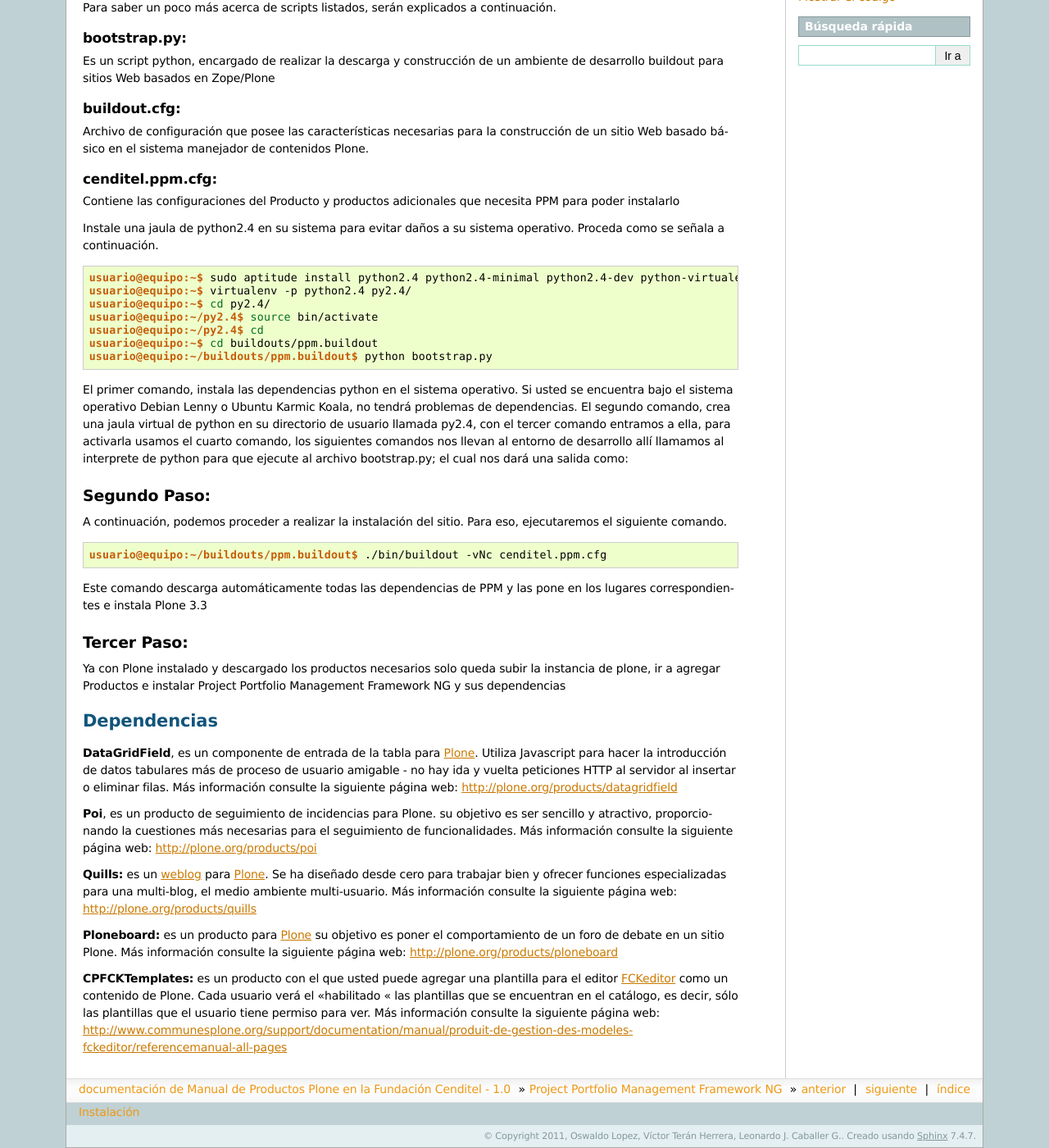
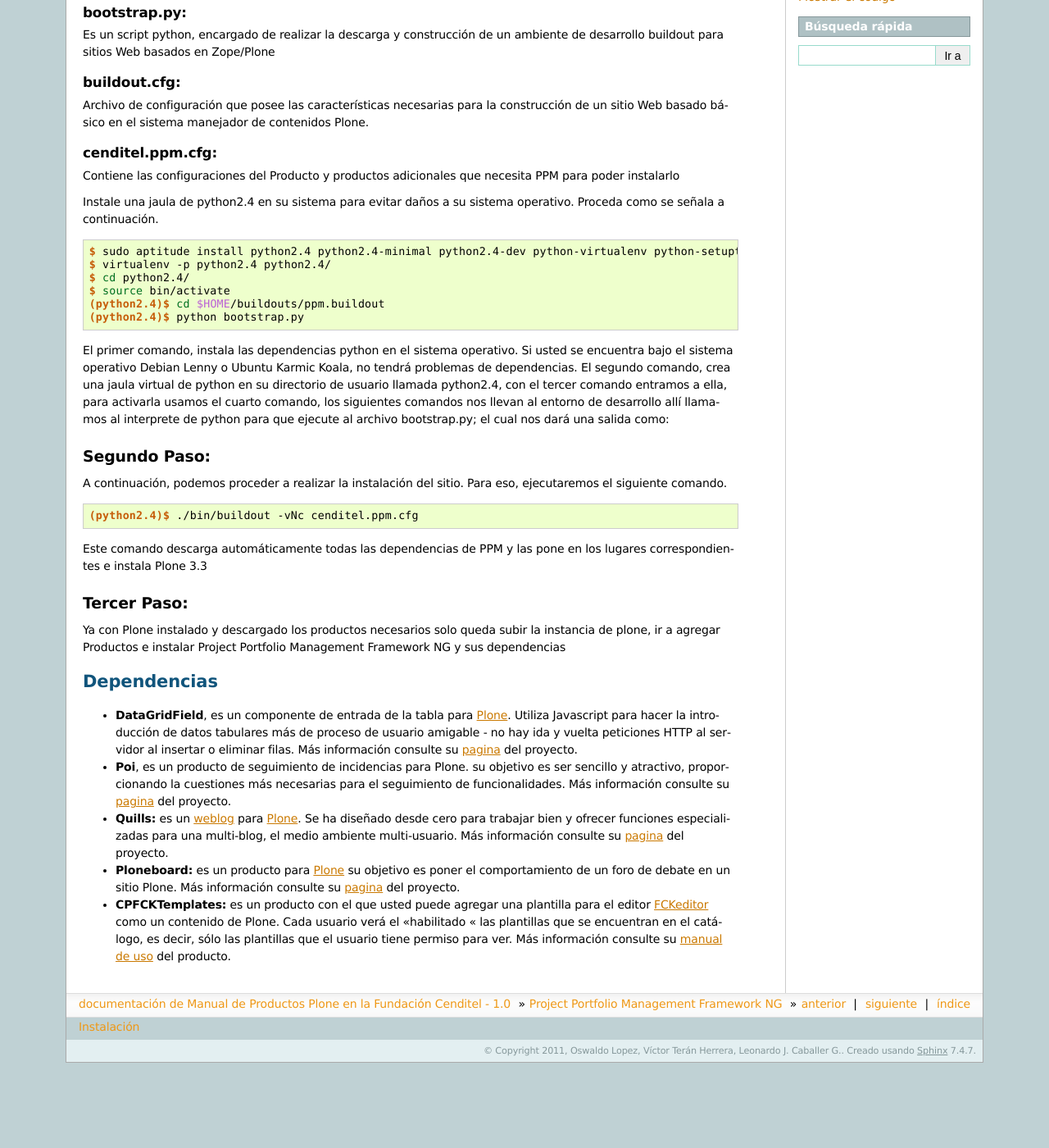
Before and after one commit to Cenditel/cenditel.docs, a Sphinx documentation site: the page built from source/ppm/manual_de_instalacion.rst, in a window 1280 px wide and 1400 px high, scrolled down 586 px. Shown: the whole window at 82% size. Built offline with Sphinx 7.4.7, drawn with Linux system fonts in a browser that asks for light colours; formulas are drawn with MathJax 3; after the commit the page ends 1882 px from its top, so only the background shows below that; some of the changed text lies outside the part shown.

Commit message:
simplificando comandos bash y cambiando en nombre de virtualenv,

```diff
--- a/source/ppm/manual_de_instalacion.rst
+++ b/source/ppm/manual_de_instalacion.rst
@@ -27,11 +27,9 @@
 
 .. code-block:: console
 
-    usuario@equipo:~$ mkdir buildouts
-    usuario@equipo:~$ cd buildouts
-    usuario@equipo:~/buildouts$ svn co http://plataforma.cenditel.gob.ve/svn/plataforma/proyectosInstitucionales/renasen/cenditel.ppm/buildouts/plone3/ ppm.buildout
-    usuario@equipo:~/buildouts$ cd ppm.buildout
-    usuario@equipo:~/buildouts/ppm.buildout ls -p
+    $ mkdir buildouts ; cd buildouts
+    $ svn co http://plataforma.cenditel.gob.ve/svn/plataforma/proyectosInstitucionales/renasen/cenditel.ppm/buildouts/plone3/ ppm.buildout
+    $ cd ppm.buildout ; ls -p
     00-varibles.cfg        02-mrdeveloper.cfg  bootstrap.py  cenditel.ppm.cfg     etc/           products/  templates/
     01-dumpedversions.cfg  03-mountpoint.cfg   buildout.cfg  dumped-versions.cfg  plonesite.cfg  src/       versions.cfg
 
@@ -64,18 +62,17 @@
 
 .. code-block:: console
 
-    usuario@equipo:~$ sudo aptitude install python2.4 python2.4-minimal python2.4-dev python-virtualenv python-setuptools
-    usuario@equipo:~$ virtualenv -p python2.4 py2.4/
-    usuario@equipo:~$ cd py2.4/
-    usuario@equipo:~/py2.4$ source bin/activate
-    usuario@equipo:~/py2.4$ cd
-    usuario@equipo:~$ cd buildouts/ppm.buildout
-    usuario@equipo:~/buildouts/ppm.buildout$ python bootstrap.py
+    $ sudo aptitude install python2.4 python2.4-minimal python2.4-dev python-virtualenv python-setuptools
+    $ virtualenv -p python2.4 python2.4/
+    $ cd python2.4/
+    $ source bin/activate
+    (python2.4)$ cd $HOME/buildouts/ppm.buildout
+    (python2.4)$ python bootstrap.py
 
 El primer comando, instala las dependencias python en el sistema operativo. Si
 usted se encuentra bajo el sistema operativo Debian Lenny o Ubuntu Karmic Koala,
 no tendrá problemas de dependencias. El segundo comando, crea una jaula virtual
-de python en su directorio de usuario llamada py2.4, con el tercer comando entramos a ella,
+de python en su directorio de usuario llamada python2.4, con el tercer comando entramos a ella,
 para activarla usamos el cuarto comando, los siguientes comandos nos llevan al
 entorno de desarrollo allí llamamos al interprete de python para que ejecute al
 archivo bootstrap.py; el cual nos dará una salida como:
@@ -89,7 +86,7 @@
 
 .. code-block:: console
 
-    usuario@equipo:~/buildouts/ppm.buildout$ ./bin/buildout -vNc cenditel.ppm.cfg
+    (python2.4)$ ./bin/buildout -vNc cenditel.ppm.cfg
 
 Este comando descarga automáticamente todas las dependencias de PPM y las pone en los
 lugares correspondientes e instala Plone 3.3
@@ -105,23 +102,12 @@
 Dependencias
 ------------
 
-**DataGridField**, es un componente de entrada de la tabla para `Plone <http://plone.org/>`_. Utiliza
-Javascript para hacer la introducción de datos tabulares más de proceso de usuario
-amigable - no hay ida y vuelta peticiones HTTP al servidor al insertar o eliminar filas.
-Más información consulte la siguiente página web: http://plone.org/products/datagridfield
+- **DataGridField**, es un componente de entrada de la tabla para `Plone <http://plone.org/>`_. Utiliza Javascript para hacer la introducción de datos tabulares más de proceso de usuario amigable - no hay ida y vuelta peticiones HTTP al servidor al insertar o eliminar filas. Más información consulte su `pagina <http://plone.org/products/datagridfield>`_ del proyecto.
 
-**Poi**, es un producto de seguimiento de incidencias para Plone.
-su objetivo es ser sencillo y atractivo, proporcionando
-la cuestiones más necesarias para el seguimiento de funcionalidades.
-Más información consulte la siguiente página web: http://plone.org/products/poi
+- **Poi**, es un producto de seguimiento de incidencias para Plone. su objetivo es ser sencillo y atractivo, proporcionando la cuestiones más necesarias para el seguimiento de funcionalidades. Más información consulte su `pagina <http://plone.org/products/poi>`_ del proyecto.
 
-**Quills:** es un `weblog <http://es.wikipedia.org/wiki/Weblog>`_  para `Plone <http://plone.org/>`_. Se ha diseñado desde cero para trabajar
-bien y ofrecer funciones especializadas para una multi-blog, el medio
-ambiente multi-usuario. Más información consulte la siguiente página web: http://plone.org/products/quills
+- **Quills:** es un `weblog <http://es.wikipedia.org/wiki/Weblog>`_  para `Plone <http://plone.org/>`_. Se ha diseñado desde cero para trabajar bien y ofrecer funciones especializadas para una multi-blog, el medio ambiente multi-usuario. Más información consulte su `pagina <http://plone.org/products/quills>`_ del proyecto.
 
-**Ploneboard:** es un producto para `Plone <http://plone.org/>`_ su objetivo es poner el comportamiento de
-un foro de debate en un sitio Plone. Más información consulte la siguiente página web: http://plone.org/products/ploneboard
+- **Ploneboard:** es un producto para `Plone <http://plone.org/>`_ su objetivo es poner el comportamiento de un foro de debate en un sitio Plone. Más información consulte su `pagina <http://plone.org/products/ploneboard>`_ del proyecto.
 
-**CPFCKTemplates:** es un producto con el que usted puede agregar una plantilla para el editor `FCKeditor <http://plone.org/products/fckeditor/>`_  como un contenido de
-Plone. Cada usuario verá el "habilitado " las plantillas que se encuentran en el catálogo,
-es decir, sólo las plantillas que el usuario tiene permiso para ver. Más información consulte la siguiente página web: http://www.communesplone.org/support/documentation/manual/produit-de-gestion-des-modeles-fckeditor/referencemanual-all-pages
+- **CPFCKTemplates:** es un producto con el que usted puede agregar una plantilla para el editor `FCKeditor <http://plone.org/products/fckeditor/>`_ como un contenido de Plone. Cada usuario verá el "habilitado " las plantillas que se encuentran en el catálogo, es decir, sólo las plantillas que el usuario tiene permiso para ver. Más información consulte su `manual de uso <http://translate.google.com/translate?sl=fr&tl=es&js=n&prev=_t&hl=es&ie=UTF-8&layout=2&eotf=1&u=http%3A%2F%2Fwww.communesplone.org%2Fsupport%2Fdocumentation%2Fmanual%2Fproduit-de-gestion-des-modeles-fckeditor%2Freferencemanual-all-pages>`_ del producto.
```
